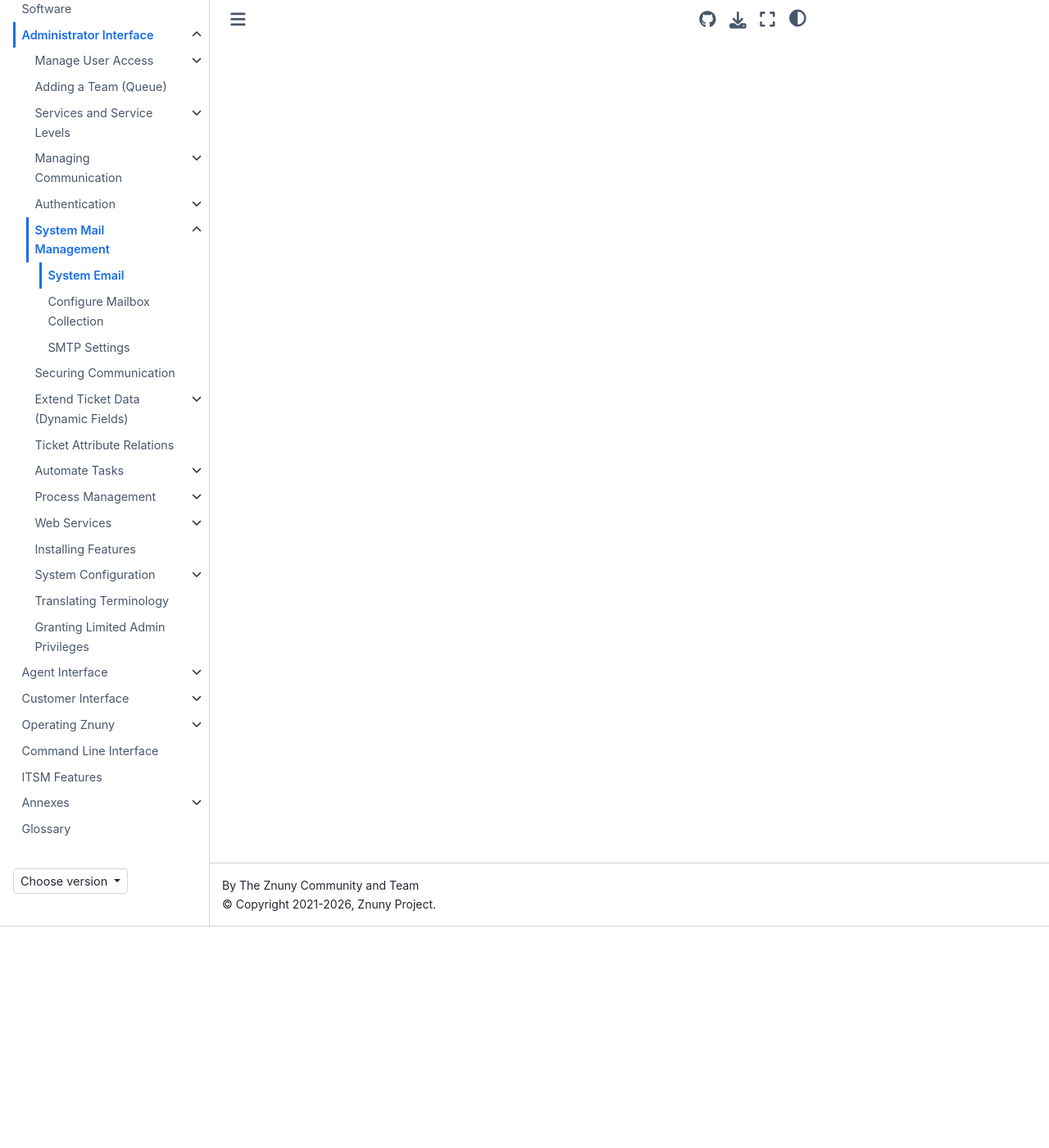
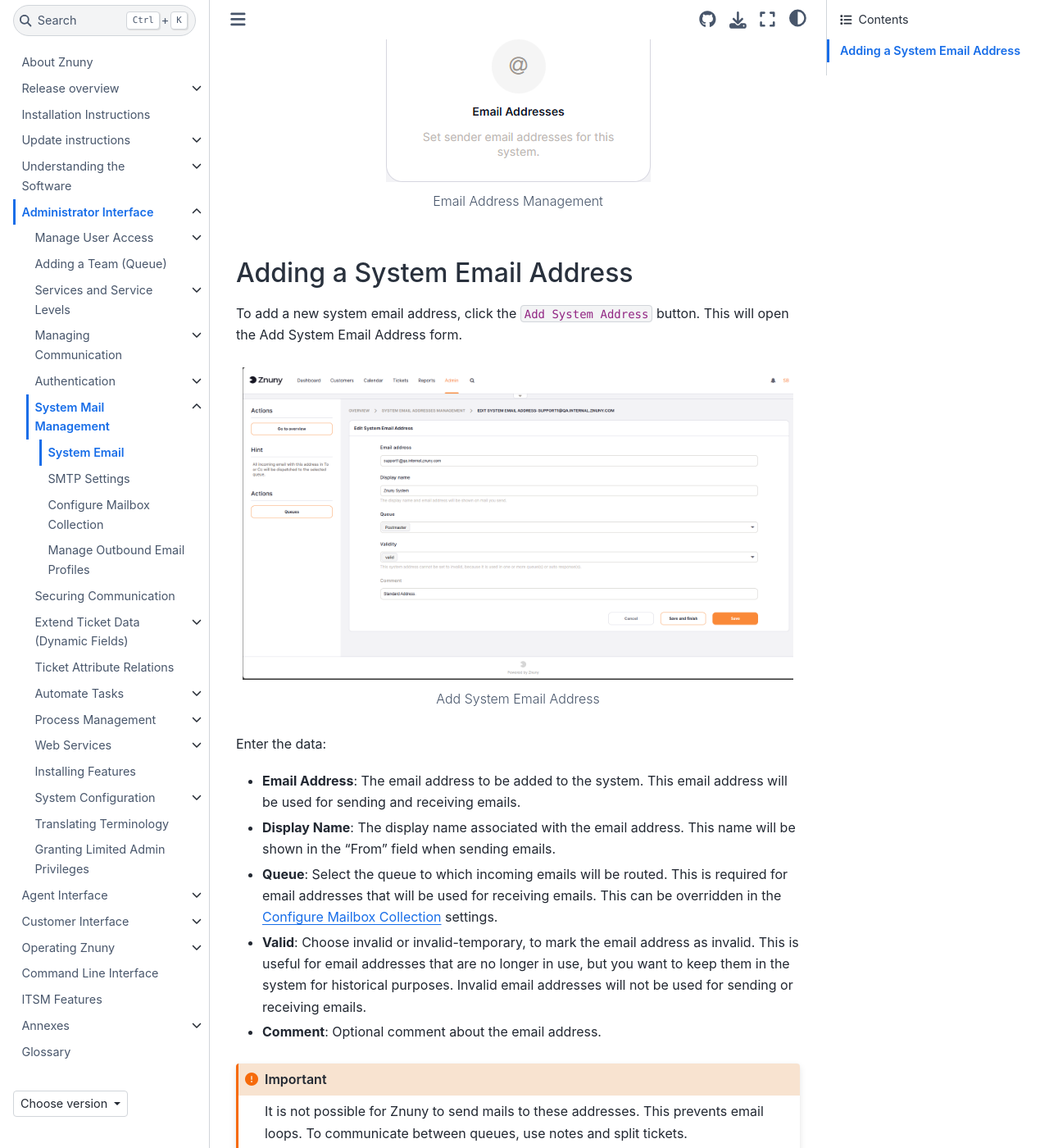
Before and after one commit to znuny/manual, a Sphinx documentation site: the page built from source/admin/email/system_email.rst, in a window 1280 px wide and 1400 px high, scrolled down 271 px. Shown: the whole window at 82% size. Built offline with Sphinx 7.4.7 and the Sphinx Book theme 1.1.4, drawn with Linux system fonts in a browser that asks for light colours; some of the changed text lies outside the part shown.

Commit message:
Added Feature Outbound E-Mail Profiles

```diff
--- a/source/admin/email/index.rst
+++ b/source/admin/email/index.rst
@@ -9,5 +9,6 @@
    :maxdepth: 2
 
    system_email
+   smtp_settings
    postmaster_mail_account
-   smtp_settings
+   outbound_email_profiles
--- a/source/admin/email/system_email.rst
+++ b/source/admin/email/system_email.rst
@@ -1,2 +1,32 @@
+.. _PageNavigation system_email:
+
 System Email
 ############
+
+Each system requires one ore more dedicated system email addresses. System email addresses are used for sending and receiving. Once an email address is added to the system, it can be used for sending and routing inbound emails. You can add a new, or manage existing system email address on the System Email page. Navigate to Admin -> Email Addresses to access the System Email page.
+
+.. figure:: images/email_addresses.png
+    :alt: Email Address Management
+
+    Email Address Management
+
+Adding a System Email Address
+*****************************
+To add a new system email address, click the ``Add System Address`` button. This will open the Add System Email Address form.
+
+.. figure:: images/add_system_address.PNG
+    :alt: Add System Email Address
+
+    Add System Email Address
+
+Enter the data:
+
+- **Email Address**: The email address to be added to the system. This email address will be used for sending and receiving emails.
+- **Display Name**: The display name associated with the email address. This name will be shown in the "From" field when sending emails.
+- **Queue**: Select the queue to which incoming emails will be routed. This is required for email addresses that will be used for receiving emails. This can be overridden in the :ref:`pagenavigation email_postmaster_mail_account` settings.
+- **Valid**: Choose invalid or invalid-temporary, to mark the email address as invalid. This is useful for email addresses that are no longer in use, but you want to keep them in the system for historical purposes. Invalid email addresses will not be used for sending or receiving emails.
+- **Comment**: Optional comment about the email address.
+
+.. important::
+
+    It is not possible for Znuny to send mails to these addresses. This prevents email loops. To communicate between queues, use notes and split tickets.
```
Also changed, not shown: source/admin/email/outbound_email_profiles.rst (added, +50 -0 lines), source/admin/email/smtp_settings.rst (+24 -0 lines), source/admin/email/images/add_system_address.PNG (added), source/admin/email/images/admin_outbound_email_profiles.PNG (added), source/admin/email/images/email_addresses.png (added), source/admin/email/images/email_profile_add.PNG (added), source/admin/email/images/email_profile_overview.PNG (added).
